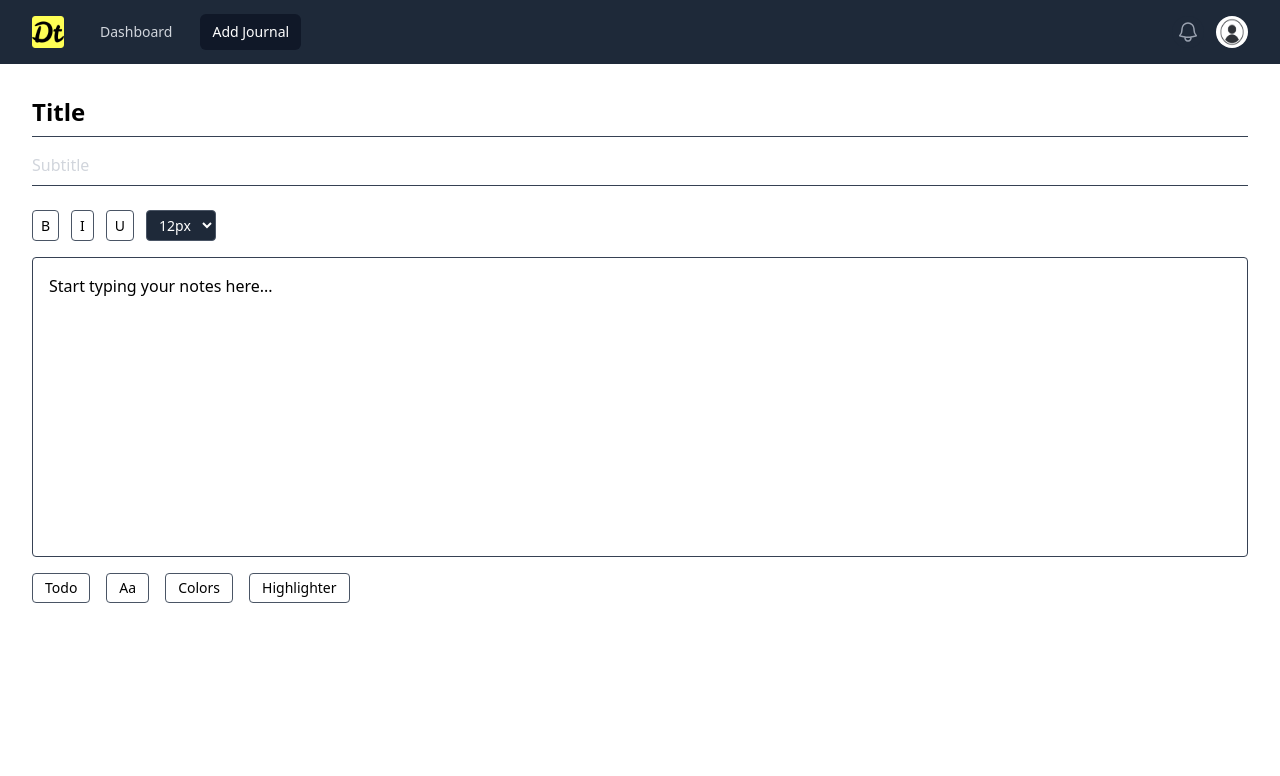
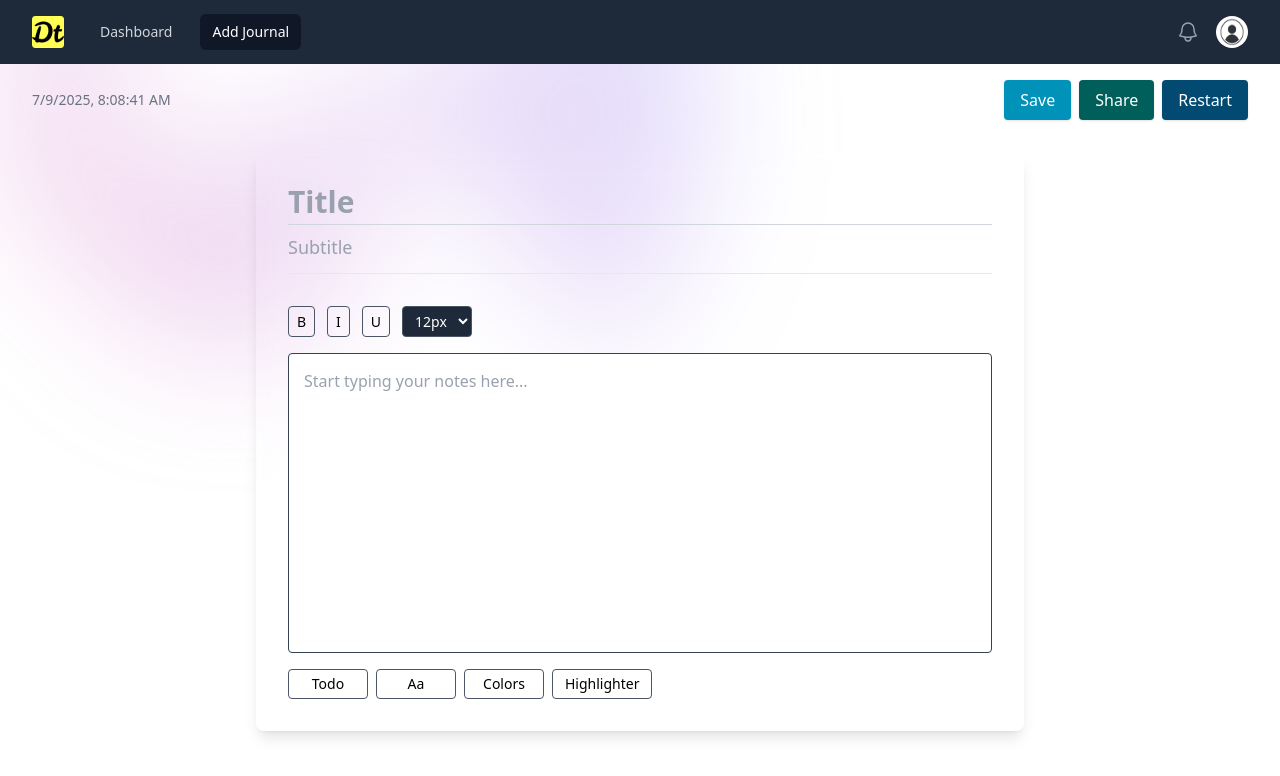
Before and after one commit to SUSH9391/React-js, a React (Vite) app: page /add-journal in a window 1280 px wide. Shown: the top 776 px of the page. Built offline with nearby package versions, Linux system fonts and the light colour scheme.

Commit message:
updated add-journal component

```diff
--- a/src/components/AddJournal.jsx
+++ b/src/components/AddJournal.jsx
@@ -1,100 +1,235 @@
-import React, { useRef } from 'react';
-import Navbar from './Navbar'
+import React, { useRef, useState, useEffect } from "react";
+import Navbar from "./Navbar";
 
 const AddJournal = () => {
+  const titleRef = useRef(null);
+  const subtitleRef = useRef(null);
   const editorRef = useRef(null);
+
+  const [isTitleEmpty, setIsTitleEmpty] = useState(true);
+  const [isSubtitleEmpty, setIsSubtitleEmpty] = useState(true);
+  const [forceUpdate, setForceUpdate] = useState(false);
+  const [activeFormats, setActiveFormats] = useState({
+    bold: false,
+    italic: false,
+    underline: false,
+  });
+  const [currentDateTime, setCurrentDateTime] = useState("");
 
   const execCommand = (command, value = null) => {
     document.execCommand(command, false, value);
+    setActiveFormats({
+      bold: document.queryCommandState("bold"),
+      italic: document.queryCommandState("italic"),
+      underline: document.queryCommandState("underline"),
+    });
+    editorRef.current?.focus();
   };
 
-  return (<>
-  <Navbar/>
+  const handleTitleInput = () =>
+    setIsTitleEmpty(titleRef.current.innerText.trim() === "");
+
+  const handleSubtitleInput = () =>
+    setIsSubtitleEmpty(subtitleRef.current.innerText.trim() === "");
+
+  useEffect(() => {
+    handleTitleInput();
+    handleSubtitleInput();
+    setCurrentDateTime(new Date().toLocaleString());
+  }, []);
+
+  return (
+    <>
+      <Navbar />
+
+      {/* Background Shape */}
       <div
         aria-hidden="true"
         className="absolute inset-x-0 -top-40 -z-10 transform-gpu overflow-hidden blur-3xl sm:-top-80"
       >
         <div
+          className="relative left-[calc(50%-11rem)] w-[36rem] sm:left-[calc(50%-30rem)] sm:w-[72rem] aspect-[1155/678] -translate-x-1/2 rotate-[30deg] bg-gradient-to-tr from-[#ff80b5] to-[#9089fc] opacity-30"
           style={{
             clipPath:
               "polygon(74.1% 44.1%, 100% 61.6%, 97.5% 26.9%, 85.5% 0.1%, 80.7% 2%, 72.5% 32.5%, 60.2% 62.4%, 52.4% 68.1%, 47.5% 58.3%, 45.2% 34.5%, 27.5% 76.7%, 0.1% 64.9%, 17.9% 100%, 27.6% 76.8%, 76.1% 97.7%, 74.1% 44.1%)",
           }}
-          className="relative left-[calc(50%-11rem)] aspect-1155/678 w-144.5 -translate-x-1/2 rotate-30 bg-linear-to-tr from-[#ff80b5] to-[#9089fc] opacity-30 sm:left-[calc(50%-30rem)] sm:w-288.75"
         />
       </div>
-    <div className="px-8 py-8 justify-center bg-white">
+
+      {/* Top Buttons */}
+      <div className="w-full flex flex-wrap justify-between items-center gap-3 px-4 sm:px-8 mt-4">
+        <div className="text-sm text-gray-500">{currentDateTime}</div>
+        <div className="flex flex-wrap gap-2">
+          <button
+            style={{
+              backgroundColor: "oklch(60.9% 0.126 221.723)",
+              boxShadow: "oklch(39.8% 0.07 227.392)",
+            }}
+            className="text-white hover:brightness-90 px-4 py-2 rounded shadow w-full sm:w-auto"
+          >
+            Save
+          </button>
+          <button
+            style={{
+              backgroundColor: "oklch(43.7% 0.078 188.216)",
+              boxShadow: "oklch(39.8% 0.07 227.392)",
+            }}
+            className="text-white hover:brightness-90 px-4 py-2 rounded shadow w-full sm:w-auto"
+          >
+            Share
+          </button>
+          <button
+            onClick={() => {
+              titleRef.current.innerText = "";
+              subtitleRef.current.innerText = "";
+              editorRef.current.innerText = "";
+              setIsTitleEmpty(true);
+              setIsSubtitleEmpty(true);
+              setActiveFormats({ bold: false, italic: false, underline: false });
+            }}
+            style={{
+              backgroundColor: "oklch(39.1% 0.09 240.876)",
+              boxShadow: "oklch(39.8% 0.07 227.392)",
+            }}
+            className="text-white hover:brightness-90 px-4 py-2 rounded shadow w-full sm:w-auto"
+          >
+            Restart
+          </button>
+        </div>
+      </div>
+
+      {/* Main Container */}
+      <div className="px-8 py-8 bg-transparent backdrop-blur-md rounded-lg shadow-lg max-w-3xl mx-auto mt-8">
         {/* Title */}
+        <div className="relative text-3xl font-bold border-b border-gray-300 pb-1 mb-2">
+          {isTitleEmpty && (
+            <span className="absolute text-gray-400 pointer-events-none select-none">
+              Title
+            </span>
+          )}
           <div
+            ref={titleRef}
             contentEditable
+            onInput={handleTitleInput}
             suppressContentEditableWarning
-        className="text-2xl font-bold border-b border-gray-700 pb-2 outline-none"
-      >
-        Title
+            className="outline-none w-full"
+          />
         </div>
 
         {/* Subtitle */}
+        <div className="relative text-lg text-gray-500 border-b border-gray-200 pb-1 mb-4">
+          {isSubtitleEmpty && (
+            <span className="absolute text-gray-400 pointer-events-none select-none">
+              Subtitle
+            </span>
+          )}
           <div
+            ref={subtitleRef}
             contentEditable
+            onInput={handleSubtitleInput}
             suppressContentEditableWarning
-        className=" py-4 text-base text-gray-300 border-b border-gray-700 pb-2 outline-none"
-      >
-        Subtitle
+            className="outline-none w-full"
+          />
         </div>
 
         {/* Toolbar */}
-      <div className=" py-4 flex gap-3 mt-2 text-sm">
+        <div className="py-4 flex flex-wrap gap-3 mt-2 text-sm">
+          {["bold", "italic", "underline"].map((cmd) => (
             <button
-          onClick={() => execCommand('bold')}
-          className="px-2 py-1 border border-gray-600 rounded hover:bg-gray-700"
+              key={cmd}
+              onMouseDown={(e) => {
+                e.preventDefault();
+                execCommand(cmd);
+              }}
+              className={`px-2 py-1 border rounded ${
+                activeFormats[cmd]
+                  ? "bg-gray-900 text-white border-white"
+                  : "border-gray-600 hover:bg-gray-700"
+              }`}
             >
-          B
+              {cmd.charAt(0).toUpperCase()}
             </button>
-        <button
-          onClick={() => execCommand('italic')}
-          className="px-2 py-1 border border-gray-600 rounded hover:bg-gray-700"
-        >
-          I
-        </button>
-        <button
-          onClick={() => execCommand('underline')}
-          className="px-2 py-1 border border-gray-600 rounded hover:bg-gray-700"
-        >
-          U
-        </button>
+          ))}
+
           <select
-          onChange={(e) => execCommand('fontSize', e.target.value)}
+            onChange={(e) => {
+              const fontSize = e.target.value;
+              const selection = window.getSelection();
+              if (!selection || selection.rangeCount === 0) return;
+
+              const range = selection.getRangeAt(0);
+              if (range.collapsed) return;
+
+              const span = document.createElement("span");
+              span.style.fontSize = fontSize;
+              span.appendChild(range.extractContents());
+              range.insertNode(span);
+
+              selection.removeAllRanges();
+              const newRange = document.createRange();
+              newRange.selectNodeContents(span);
+              newRange.collapse(false);
+              selection.addRange(newRange);
+              editorRef.current?.focus();
+            }}
             className="px-2 py-1 bg-gray-800 border border-gray-600 rounded text-white"
           >
-          <option value="3">12px</option>
-          <option value="4">14px</option>
-          <option value="5">16px</option>
-          <option value="6">18px</option>
+            <option value="12px">12px</option>
+            <option value="14px">14px</option>
+            <option value="16px">16px</option>
+            <option value="18px">18px</option>
           </select>
         </div>
 
         {/* Editor */}
+        <div className="relative">
+          {editorRef.current?.innerText.trim() === "" && (
+            <div className="absolute left-4 top-4 text-gray-400 pointer-events-none select-none">
+              Start typing your notes here...
+            </div>
+          )}
           <div
             ref={editorRef}
             contentEditable
             suppressContentEditableWarning
+            onInput={() => setForceUpdate((prev) => !prev)}
             className="min-h-[300px] border border-gray-700 p-4 rounded bg-white outline-none"
-      >
-        Start typing your notes here...
+          />
         </div>
 
-      {/* Footer Tools */}
-      <div className="flex gap-4 mt-4 text-sm">
-        <button className="px-3 py-1 border border-gray-600 rounded hover:bg-gray-700">Todo</button>
-        <button className="px-3 py-1 border border-gray-600 rounded hover:bg-gray-700">Aa</button>
+        {/* Footer Buttons */}
+        <div className="flex flex-wrap gap-2 mt-4 text-sm">
           <button
-          onClick={() => execCommand('foreColor', prompt('Enter a color (e.g. red or #ff0000):'))}
-          className="px-3 py-1 border border-gray-600 rounded hover:bg-gray-700"
+            onClick={() => {
+              const checkbox = document.createElement("div");
+              checkbox.innerHTML = `
+                <label style="display:flex;align-items:center;gap:8px;">
+                  <input type="checkbox"/> <span> </span>
+                </label>`;
+              const range = window.getSelection().getRangeAt(0);
+              range.insertNode(checkbox);
+              editorRef.current?.focus();
+            }}
+            className="min-w-[80px] px-3 py-1 border border-gray-600 rounded hover:bg-gray-700"
+          >
+            Todo
+          </button>
+          <button className="min-w-[80px] px-3 py-1 border border-gray-600 rounded hover:bg-gray-700">
+            Aa
+          </button>
+          <button
+            onClick={() =>
+              execCommand("foreColor", prompt("Enter a color (e.g. red or #ff0000):"))
+            }
+            className="min-w-[80px] px-3 py-1 border border-gray-600 rounded hover:bg-gray-700"
           >
             Colors
           </button>
           <button
-          onClick={() => execCommand('hiliteColor', prompt('Enter highlight color:'))}
-          className="px-3 py-1 border border-gray-600 rounded hover:bg-gray-700"
+            onClick={() =>
+              execCommand("hiliteColor", prompt("Enter highlight color:"))
+            }
+            className="min-w-[80px] px-3 py-1 border border-gray-600 rounded hover:bg-gray-700"
           >
             Highlighter
           </button>
```
Lines whose indentation alone changed are shown as unchanged.
